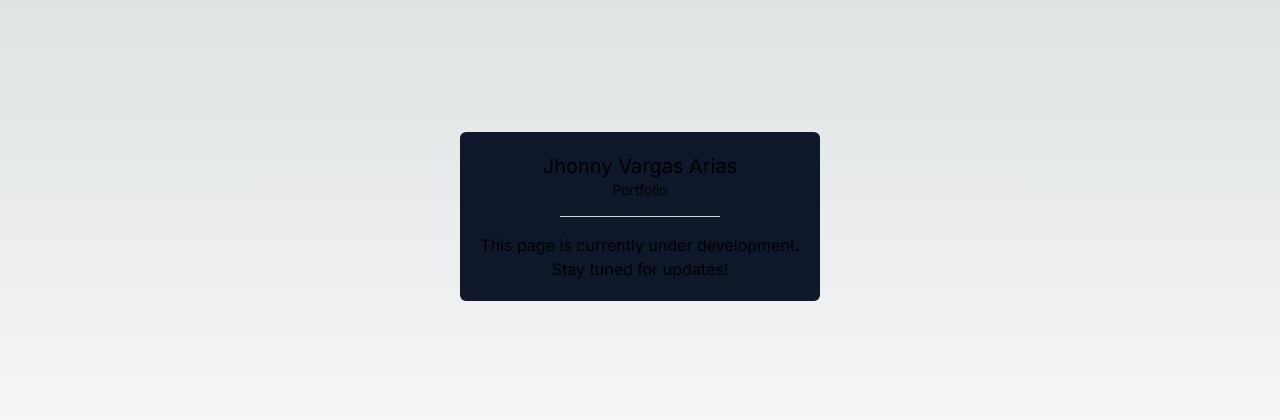
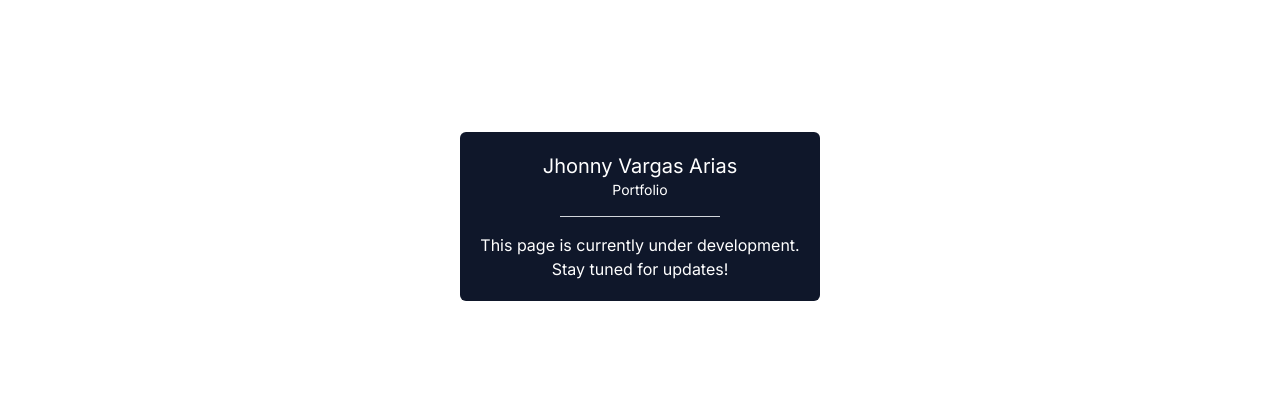
Before and after one commit to jhonny17/portfolio, a Next.js app: page / in a window 1280 px wide. Shown: the part 184-604 px from the top of the page. Built offline with nearby package versions, Linux system fonts and the light colour scheme.

Commit message:
Make standard colors for body

```diff
--- a/src/app/globals.css
+++ b/src/app/globals.css
@@ -2,28 +2,10 @@
 @tailwind components;
 @tailwind utilities;
 
-:root {
-  --foreground-rgb: 0, 0, 0;
-  --background-start-rgb: 214, 219, 220;
-  --background-end-rgb: 255, 255, 255;
-}
-
-@media (prefers-color-scheme: dark) {
-  :root {
-    --foreground-rgb: 255, 255, 255;
-    --background-start-rgb: 0, 0, 0;
-    --background-end-rgb: 0, 0, 0;
+@layer base {
+  body {
+    @apply text-white dark:bg-gray-950;
   }
-}
-
-body {
-  color: rgb(var(--foreground-rgb));
-  background: linear-gradient(
-      to bottom,
-      transparent,
-      rgb(var(--background-end-rgb))
-    )
-    rgb(var(--background-start-rgb));
 }
 
 @layer utilities {
```
